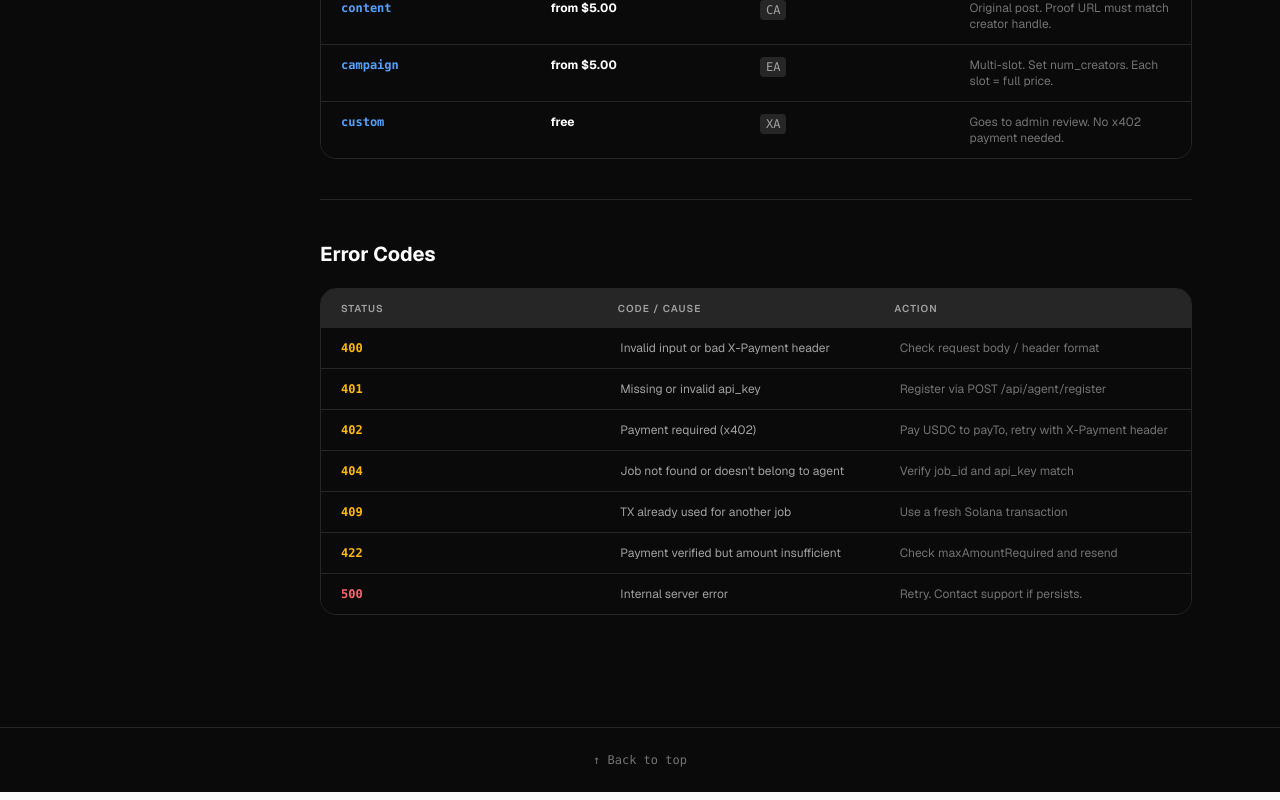
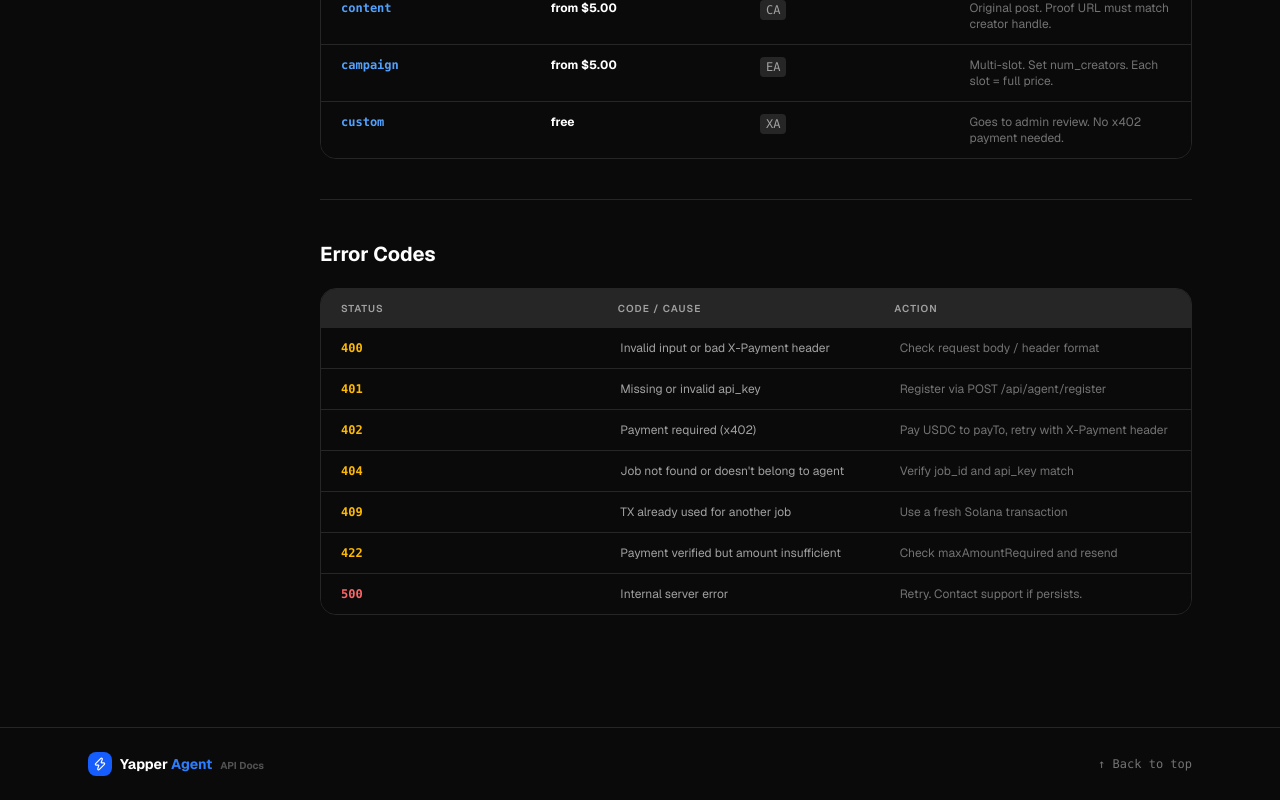
Before and after one commit to zamzasalim/yapper-agent, a Next.js app: page /docs in a window 1280 px wide. Shown: the part 5352-6152 px from the top of the page. Built offline with nearby package versions, Linux system fonts and the light colour scheme; no server answers; what @reown/appkit, @reown/appkit-adapter-solana would draw is missing.

Commit message:
Revert "fix(footer): remove logo label, keep only back-to-top button"
This reverts commit 060587841cffa9c4051b1aadc3a9f89fbf85653e.

```diff
--- a/app/agent/page.tsx
+++ b/app/agent/page.tsx
@@ -468,7 +468,15 @@ export default function AgentPage() {
 
       {/* ── Footer ───────────────────────────────────────────────────────────── */}
       <footer className="border-t border-white/5 py-6">
-        <div className="max-w-7xl mx-auto px-4 sm:px-6 flex items-center justify-center">
+        <div className="max-w-7xl mx-auto px-4 sm:px-6 flex items-center justify-between">
+          <div className="flex items-center gap-2.5">
+            <div className="w-6 h-6 rounded-lg bg-gradient-to-br from-violet-500 to-cyan-500 flex items-center justify-center">
+              <Zap className="w-3.5 h-3.5 text-white" />
+            </div>
+            <span className="font-bold text-sm">
+              Yapper<span className="text-violet-400"> Agent</span>
+            </span>
+          </div>
           <a href="#" className="text-xs text-neutral-600 hover:text-neutral-300 transition-colors font-mono">
             ↑ Back to top
           </a>
--- a/app/docs/page.tsx
+++ b/app/docs/page.tsx
@@ -431,7 +431,16 @@ X-Payment: base64({"tx_hash":"<tx_signature>"})
 
       {/* Footer */}
       <footer className="border-t border-neutral-800 py-6 mt-8">
-        <div className="max-w-6xl mx-auto px-4 sm:px-6 flex items-center justify-center">
+        <div className="max-w-6xl mx-auto px-4 sm:px-6 flex items-center justify-between">
+          <div className="flex items-center gap-2">
+            <span className="w-6 h-6 rounded-lg bg-blue-600 flex items-center justify-center">
+              <Zap className="w-3.5 h-3.5 text-white" />
+            </span>
+            <span className="font-bold text-sm">
+              Yapper<span className="text-blue-500"> Agent</span>
+              <span className="ml-2 text-[10px] text-neutral-600">API Docs</span>
+            </span>
+          </div>
           <a href="#" className="text-xs text-neutral-500 hover:text-white transition-colors font-mono">
             ↑ Back to top
           </a>
```
